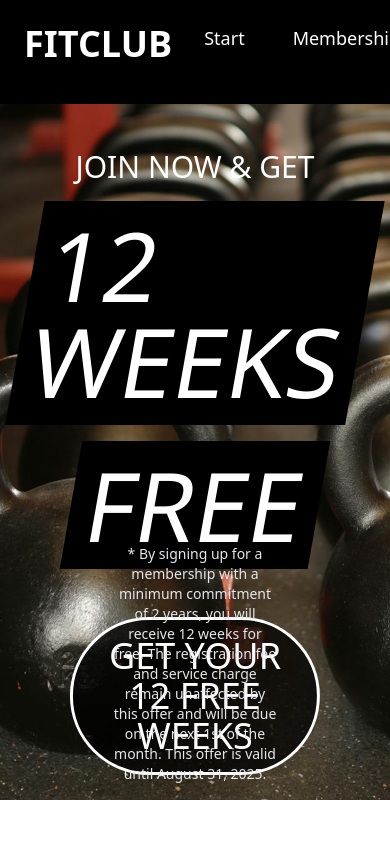
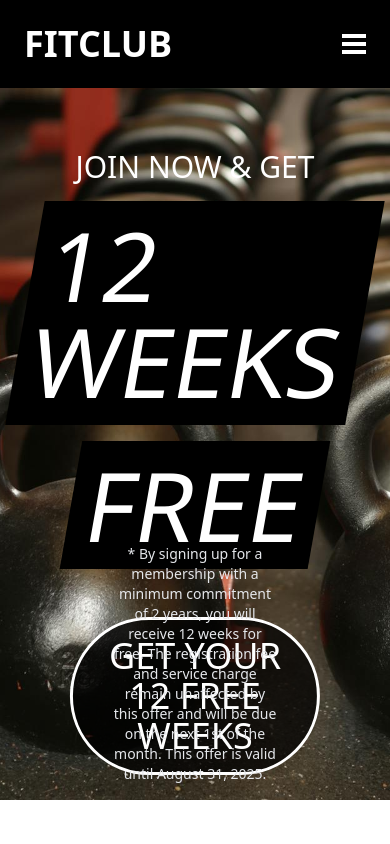
Before and after one commit to teleidoskopbild/fitclub, a React (Vite) app: page / in a window 390 px wide. Shown: the top 844 px of the page. Built offline with nearby package versions, Linux system fonts and the light colour scheme.

Commit message:
make navbar responsive

```diff
--- a/src/components/Navbar.jsx
+++ b/src/components/Navbar.jsx
@@ -1,11 +1,60 @@
 import { Link } from "react-router-dom";
+import { useState } from "react";
 
 export default function Navbar() {
+  const [isOpen, setIsOpen] = useState(false);
+  const toggleMenu = () => setIsOpen(!isOpen);
+
   return (
     <nav className="fixed z-10 w-full bg-black text-white">
       <div className="flex justify-between p-2">
         <h1 className="p-4 text-4xl font-bold">FITCLUB</h1>
-        <ul className="flex gap-12 justify-center p-4 text-lg">
+
+        <button
+          onClick={toggleMenu}
+          className="lg:hidden flex flex-col justify-center items-center p-4"
+        >
+          <div className="w-6 h-1 bg-white mb-1"></div>
+          <div className="w-6 h-1 bg-white mb-1"></div>
+          <div className="w-6 h-1 bg-white"></div>
+        </button>
+
+        {isOpen && (
+          <div className="fixed inset-0 bg-black text-white flex flex-col items-center justify-center z-20 space-y-6 text-2xl">
+            <button
+              onClick={toggleMenu}
+              className="absolute top-4 right-6 text-4xl"
+            >
+              ×
+            </button>
+            <Link className="hover:text-yellow-300" to="/" onClick={toggleMenu}>
+              Start
+            </Link>
+            <Link
+              className="hover:text-yellow-300"
+              to="/membership"
+              onClick={toggleMenu}
+            >
+              Membership
+            </Link>
+            <Link
+              className="hover:text-yellow-300"
+              to="/courses"
+              onClick={toggleMenu}
+            >
+              Courses
+            </Link>
+            <Link
+              className="bg-yellow-300 text-black rounded-full p-4 hover:text-white hover:bg-yellow-400"
+              to="/join-us"
+              onClick={toggleMenu}
+            >
+              Join Us
+            </Link>
+          </div>
+        )}
+
+        <ul className="hidden lg:flex gap-12 justify-center p-4 text-lg">
           <li>
             <Link className="hover:text-yellow-300" to="/">
               Start
@@ -20,12 +69,7 @@ export default function Navbar() {
             <Link className="hover:text-yellow-300" to="/courses">
               Courses
             </Link>
-          </li>{" "}
-          {/* <li>
-            <Link className="hover:text-yellow-300" to="/contact">
-              Contact Us
-            </Link>
-          </li> */}
+          </li>
           <li>
             <Link
               className="bg-yellow-300 text-black rounded-full p-4 hover:text-white hover:bg-yellow-400"
```
